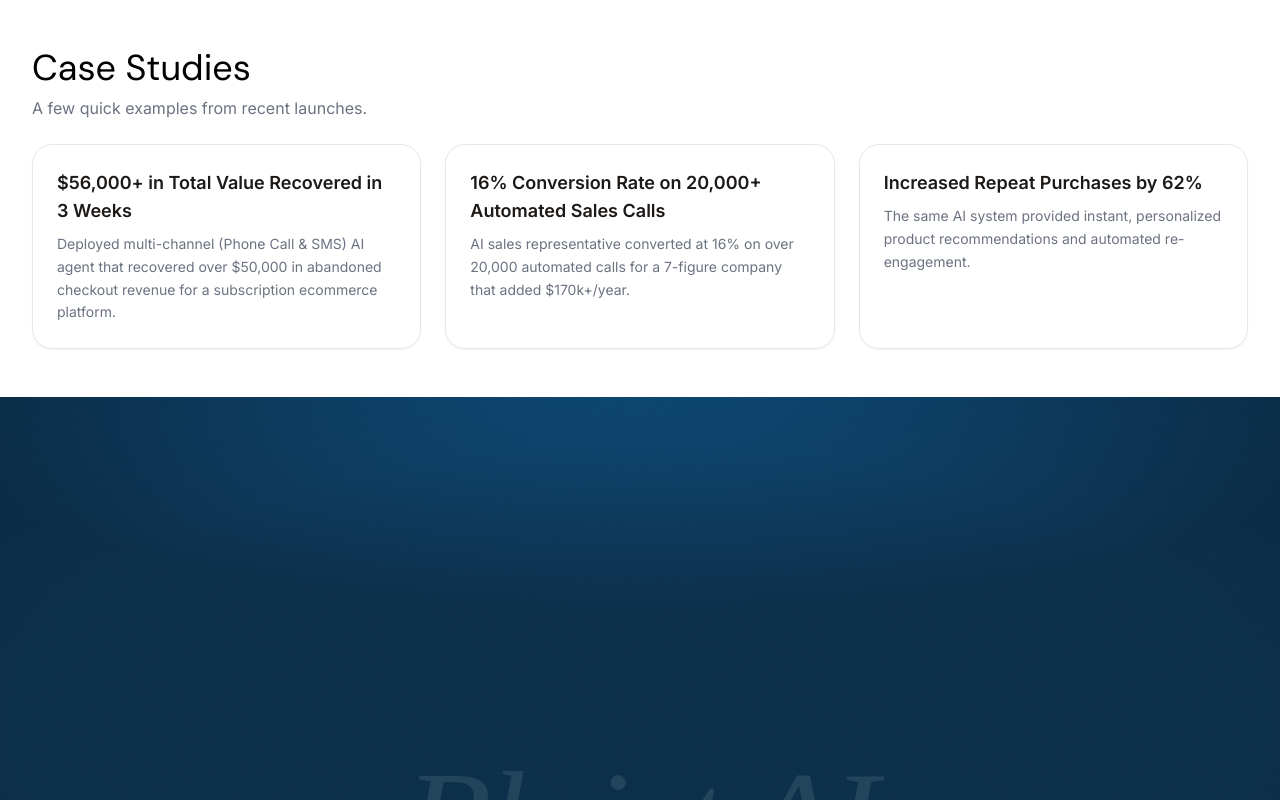
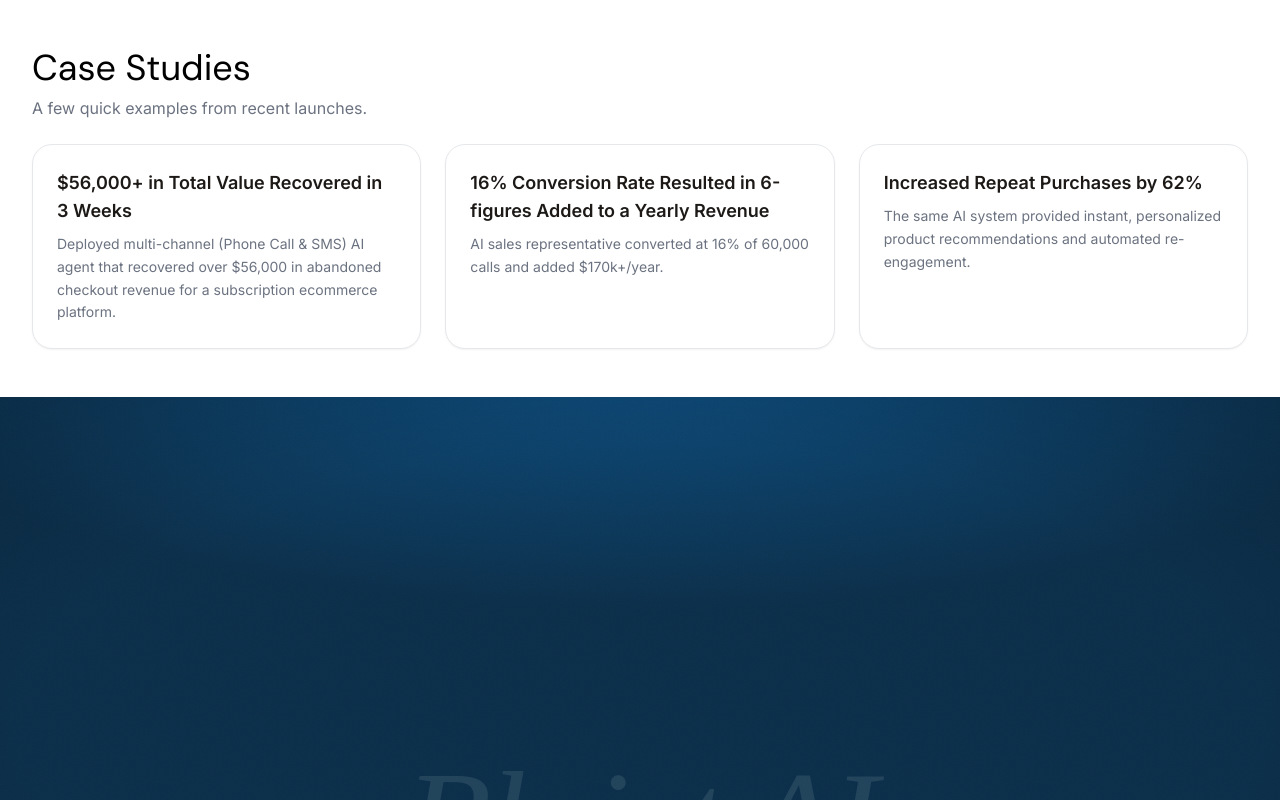
Before and after one commit to DominikMarinovic/blujetai-site, a Next.js app: page /case-studies in a window 1280 px wide. Built offline with nearby package versions, Linux system fonts and the light colour scheme; no server answers.

Commit message:
removed get to the content section from the page.tsx and improved case studies section

```diff
--- a/app/layout.tsx
+++ b/app/layout.tsx
@@ -17,16 +17,6 @@ const courier = Courier_Prime({
   weight: ["400", "700"],
   variable: "--font-pixel", // This creates the CSS variable
 })
-
-{
-  /* openGraph: {
-    title: "Blujet AI — AI Agents for Shopify Brands",
-    description: site.description,
-    images: [{ url: site.ogImage }],
-    url: site.url,
-    siteName: site.name,
-  }, */
-}
 
 export const metadata: Metadata = {
   metadataBase: new URL(site.url),
@@ -75,7 +65,7 @@ export default function RootLayout({ children }: { children: React.ReactNode })
             __html: JSON.stringify({
               "@context": "https://schema.org",
               "@type": "Product",
-              name: "Blujet AI Agents for Shopify Brands",
+              name: "Blujet AI - AI Agents for Shopify Brands",
               description: site.description,
               brand: { "@type": "Brand", name: "Blujet AI" },
               image: [`${site.url}/log.png`],
@@ -84,10 +74,6 @@ export default function RootLayout({ children }: { children: React.ReactNode })
         />
       </head>
       <body className="min-h-screen text-black">
-        <a href="#main" className="skip-link">
-          Skip to content
-        </a>
-
         <RB2BLoader />
 
         <main id="main">{children}</main>
--- a/components/Hero.tsx
+++ b/components/Hero.tsx
@@ -133,6 +133,16 @@ export default function Hero() {
               className="mt-2 flex justify-center items-center gap-1 sm:mx-auto font-semibold sm:text-lg text-[12px] sm:leading-snug text-stone-800"
             >
               <BadgeCheck className="h-4 w-4 text-foreground" strokeWidth={2.1} />
+              Your biggest bottleneck stopping you from scaling
+            </motion.p>
+            <motion.p
+              initial={{ opacity: 0, y: 16 }}
+              whileInView={{ opacity: 1, y: 0 }}
+              viewport={{ once: true, amount: 0.6 }}
+              transition={{ duration: 0.7, delay: 0.1 }}
+              className="mt-2 flex justify-center items-center gap-1 sm:mx-auto font-semibold sm:text-lg text-[12px] sm:leading-snug text-stone-800"
+            >
+              <BadgeCheck className="h-4 w-4 text-foreground" strokeWidth={2.1} />
               The exact amount of money you are missing out every day
             </motion.p>
             <motion.p
@@ -143,17 +153,7 @@ export default function Hero() {
               className="mt-2 flex justify-center items-center gap-1 sm:mx-auto font-semibold sm:text-lg text-[12px] sm:leading-snug text-stone-800"
             >
               <BadgeCheck className="h-4 w-4 text-foreground" strokeWidth={2.1} />
-              Watch a live demo of our agents bringing customers back
-            </motion.p>
-            <motion.p
-              initial={{ opacity: 0, y: 16 }}
-              whileInView={{ opacity: 1, y: 0 }}
-              viewport={{ once: true, amount: 0.6 }}
-              transition={{ duration: 0.7, delay: 0.1 }}
-              className="mt-2 flex justify-center items-center gap-1 sm:mx-auto font-semibold sm:text-lg text-[12px] sm:leading-snug text-stone-800"
-            >
-              <BadgeCheck className="h-4 w-4 text-foreground" strokeWidth={2.1} />
-              See how you can create 1 to 1 expirience for your customers
+              How you can have 1 to 1 conversations work for your Brand
             </motion.p>
           </div>
         </div>
--- a/content/site.ts
+++ b/content/site.ts
@@ -73,13 +73,12 @@ export const caseStudies = [
     brand: "Abandonment Recovery",
     title: "$56,000+ in Total Value Recovered in 3 Weeks",
     summary:
-      "Deployed multi-channel (Phone Call & SMS) AI agent that recovered over $50,000 in abandoned checkout revenue for a subscription ecommerce platform.",
+      "Deployed multi-channel (Phone Call & SMS) AI agent that recovered over $56,000 in abandoned checkout revenue for a subscription ecommerce platform.",
   },
   {
     brand: "Outbound Campaign",
-    title: "16% Conversion Rate on 20,000+ Automated Sales Calls",
-    summary:
-      "AI sales representative converted at 16% on over 20,000 automated calls for a 7-figure company that added $170k+/year.",
+    title: "16% Conversion Rate Resulted in 6-figures Added to a Yearly Revenue",
+    summary: "AI sales representative converted at 16% of 60,000 calls and added $170k+/year.",
   },
   {
     brand: "Organic Supplement Brand",
```
Also changed, not shown: components/form.tsx (added).
